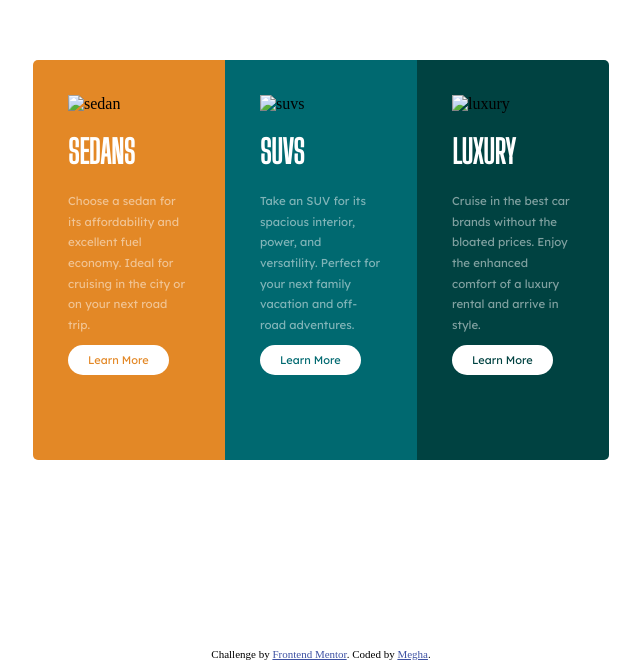
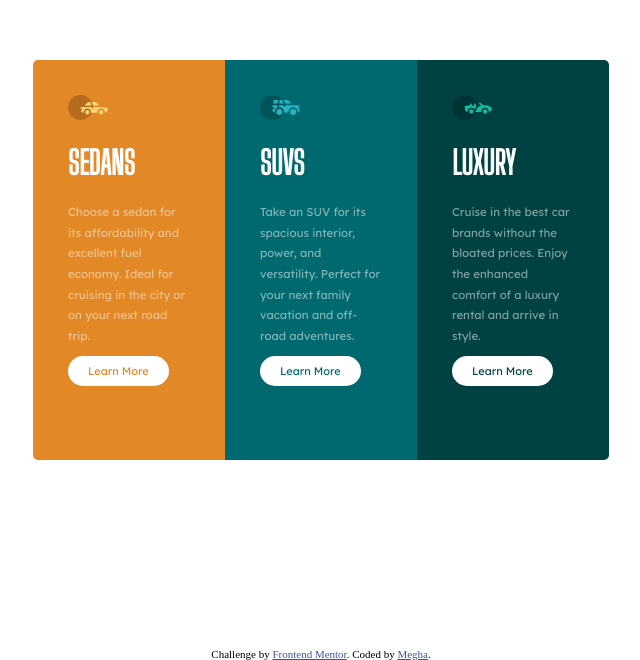
Before and after one commit to MeghaS4831/3-column-card, a plain HTML site: page index.html in a window 1280 px wide. Shown: the part 140-800 px from the top of the page, without its empty margins (319-959 px from the left). Drawn offline with Linux system fonts and the light colour scheme.

Commit message:
Update index.html

```diff
--- a/index.html
+++ b/index.html
@@ -28,7 +28,7 @@
 <body>
   <main class="row">
     <div class="column a">
-      <img src="images/icon-sedans.svg" alt="sedan">
+      <img src="icon-sedans.svg" alt="sedan">
       <h1>Sedans</h1>
       <p>
         Choose a sedan for its affordability and excellent fuel economy. Ideal
@@ -38,7 +38,7 @@
     </div>
 
     <div class="column b">
-      <img src="images/icon-suvs.svg" alt="suvs">
+      <img src="icon-suvs.svg" alt="suvs">
       <h1>SUVs</h1>
       <p>
         Take an SUV for its spacious interior, power, and versatility. Perfect
@@ -48,7 +48,7 @@
     </div>
 
     <div class="column c">
-      <img src="images/icon-luxury.svg" alt="luxury">
+      <img src="icon-luxury.svg" alt="luxury">
       <h1>Luxury</h1>
       <p>
         Cruise in the best car brands without the bloated prices. Enjoy the
```
